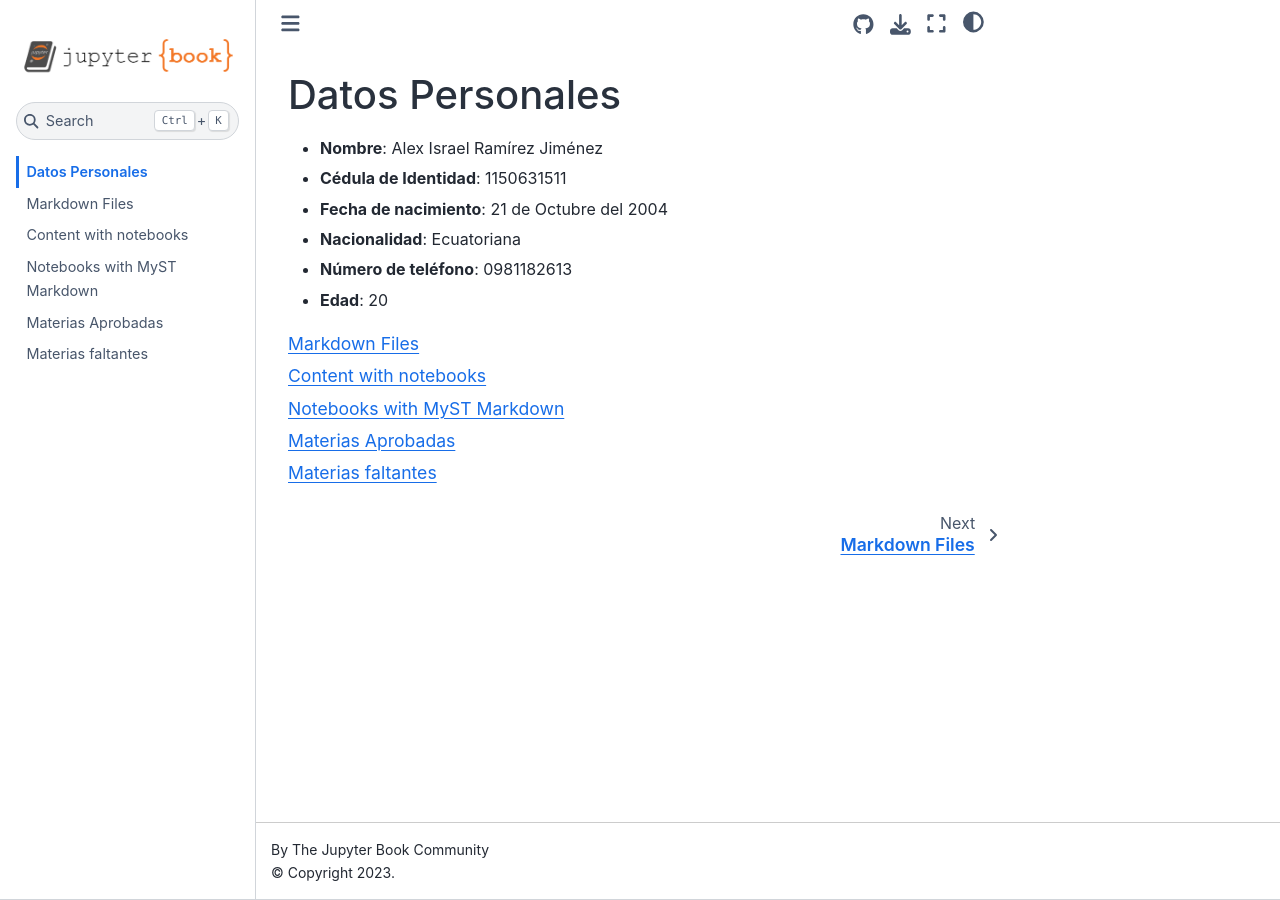
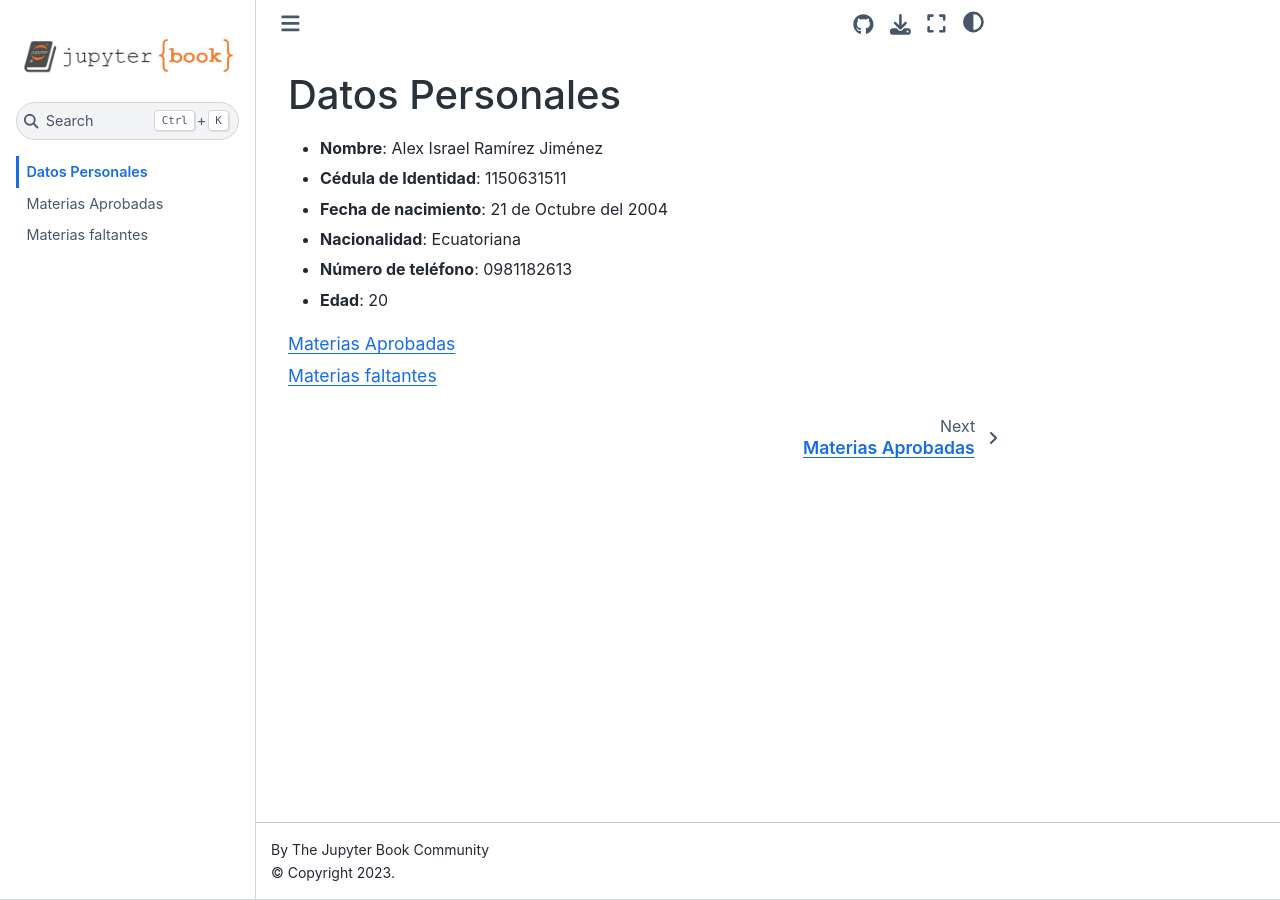
Before and after one commit to ALISrj/tutorial-repo, a Jupyter Book: the page built from intro.md, in a window 1280 px wide. Built offline with Jupyter Book 1.0.4 settings and Sphinx 7.4.7 and the Sphinx Book theme 1.1.4, drawn with Linux system fonts in a browser that asks for light colours.

Commit message:
Indice actualizado

```diff
--- a/_toc.yml
+++ b/_toc.yml
@@ -4,8 +4,5 @@
 format: jb-book
 root: intro
 chapters:
-- file: markdown
-- file: notebooks
-- file: markdown-notebooks
 - file: aprobados.md
 - file: faltantes.md
```
